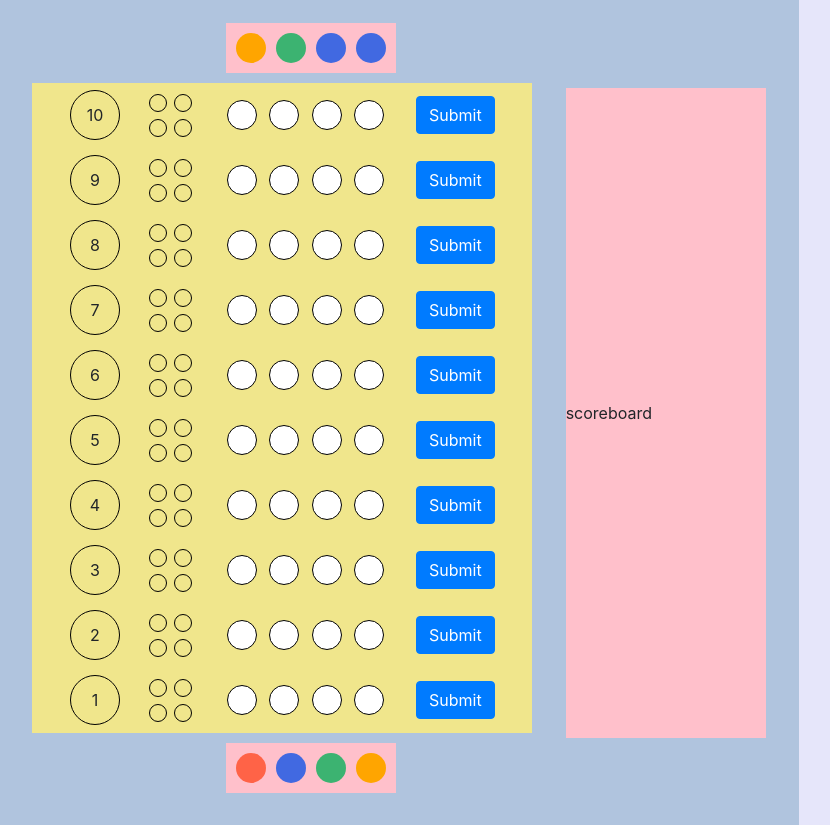
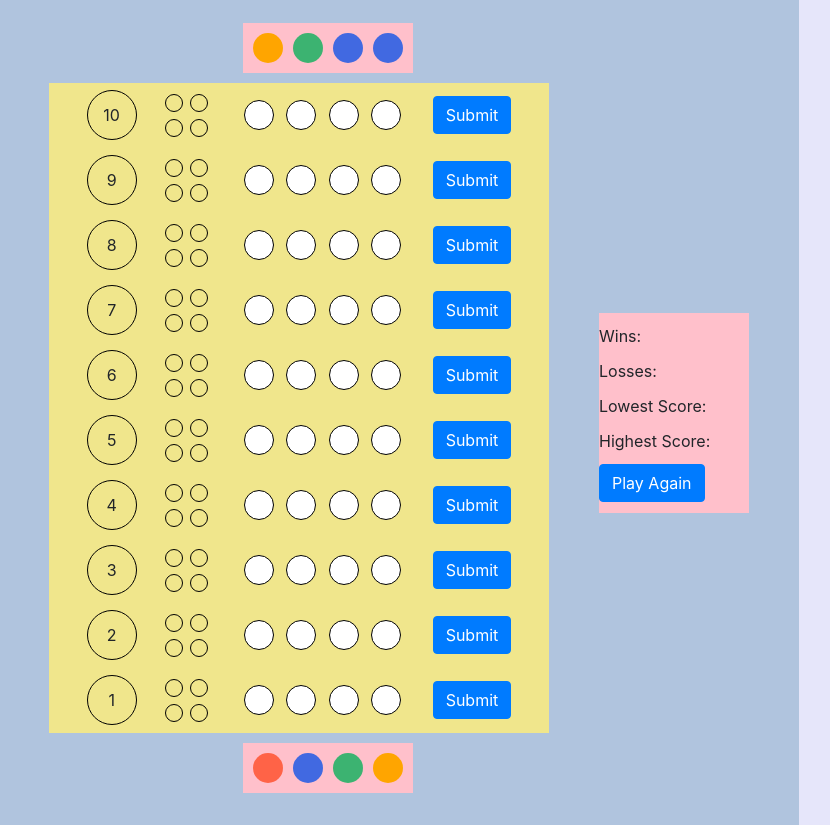
Before and after one commit to lbrantcollins/MasterMind-old, a PHP site: page / in a window 1280 px wide. Shown: the whole page, without its empty margins (1-831 px from the left). Run offline with PHP 8.4, Linux system fonts and the light colour scheme.

Commit message:
completed scoreboard layout

```diff
--- a/css/style.css
+++ b/css/style.css
@@ -24,12 +24,13 @@ body {
 
 #scoreboard-container {
 	background-color: pink;
-	width: 200px;
-	height: 650px;
+	width: 150px;
+	height: 200px;
   	display: flex;
-	/*justify-content: space-around;*/
-	align-items: center;
-	/*flex-wrap: wrap;*/
+  	flex-direction: column;
+	justify-content: space-evenly;
+	align-items: left;
+	flex-wrap: wrap;
 }
 
 #background-container {
--- a/index.html
+++ b/index.html
@@ -212,7 +212,13 @@
 			</div>
 		</div>
 		<div id="scoreboard-container">
-			scoreboard
+			<div id="wins">Wins: </div>
+			<div id="losses">Losses: </div>
+			<div id="wins">Lowest Score: </div>
+			<div id="wins">Highest Score: </div>
+			<div>
+				<button id="play-again" class="btn btn-primary">Play Again</button>
+			</div>
 		</div>
 
 	</div>
```
